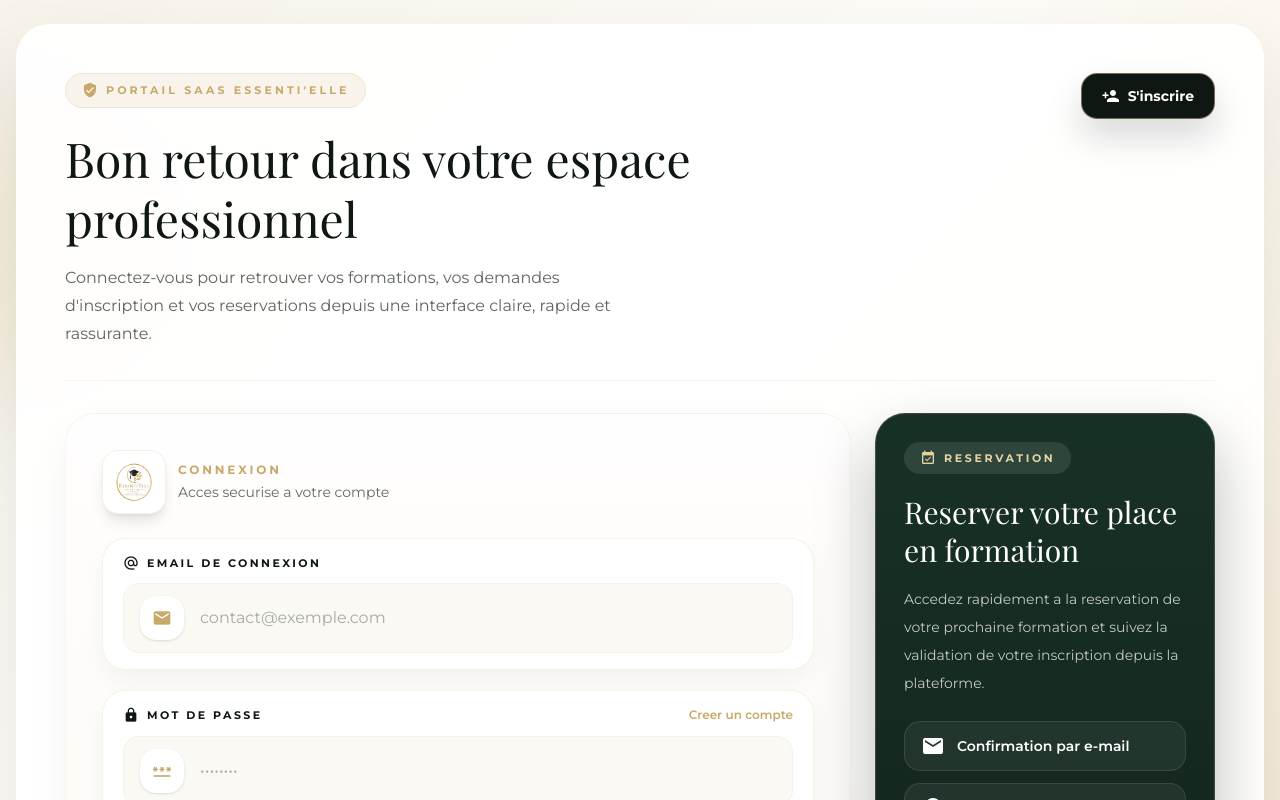
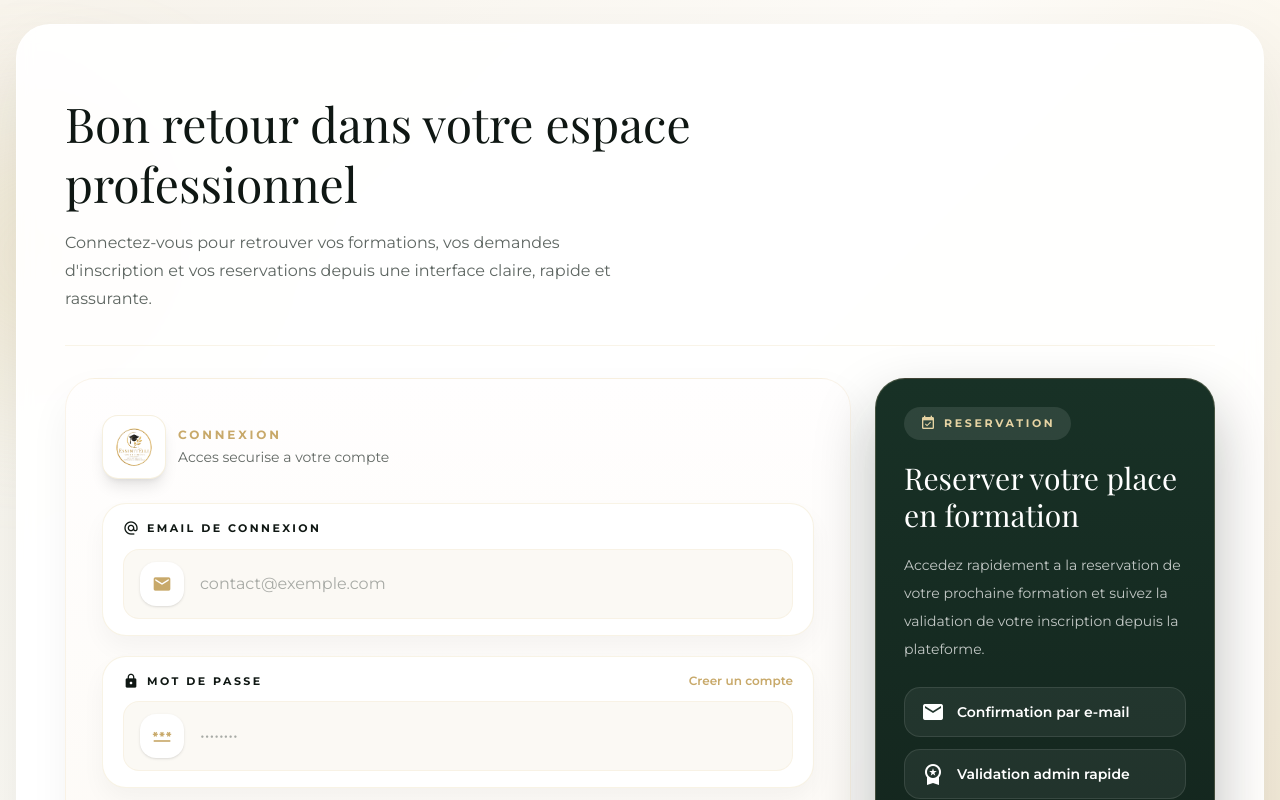
Before and after one commit to om4rh4ck/EssentielleApp, an Angular app: page /login in a window 1280 px wide. Shown: the top 800 px of the page. Built offline with nearby package versions, Linux system fonts and the light colour scheme; a web font is replaced by a local one.

Commit message:
Remove top login header actions

```diff
--- a/src/app/pages/login/login.ts
+++ b/src/app/pages/login/login.ts
@@ -20,20 +20,11 @@ import { MatIconModule } from '@angular/material/icon';
         <section class="w-full rounded-[34px] border border-white/70 bg-white/92 p-6 shadow-[0_30px_80px_rgba(17,28,22,0.10)] backdrop-blur sm:p-8 lg:p-10 xl:p-12 2xl:px-14">
           <div class="mb-8 flex flex-col gap-6 border-b border-[var(--color-brand-gold-300)]/25 pb-8 lg:flex-row lg:items-start lg:justify-between">
             <div class="max-w-2xl">
-              <div class="inline-flex items-center gap-2 rounded-full border border-[var(--color-brand-gold-300)]/40 bg-[var(--color-brand-cream)] px-4 py-2 text-[11px] font-bold uppercase tracking-[0.28em] text-[var(--color-brand-gold-500)]">
-                <mat-icon class="!h-[16px] !w-[16px] !text-[16px]">verified_user</mat-icon>
-                Portail SaaS Essenti'Elle
-              </div>
               <h1 class="mt-5 font-serif text-4xl leading-tight text-[var(--color-brand-green-900)] sm:text-5xl">Bon retour dans votre espace professionnel</h1>
               <p class="mt-4 max-w-xl text-sm leading-7 text-[var(--color-brand-green-800)]/72 sm:text-base">
                 Connectez-vous pour retrouver vos formations, vos demandes d'inscription et vos reservations depuis une interface claire, rapide et rassurante.
               </p>
             </div>
-
-            <a routerLink="/register" [queryParams]="registerQueryParams()" class="inline-flex items-center justify-center gap-2 rounded-2xl border border-[var(--color-brand-gold-300)]/45 bg-[var(--color-brand-green-900)] px-5 py-3 text-sm font-bold text-white shadow-[0_18px_35px_rgba(15,23,19,0.16)] transition hover:-translate-y-0.5 hover:bg-[var(--color-brand-green-800)]">
-              <mat-icon class="!h-[18px] !w-[18px] !text-[18px]">person_add</mat-icon>
-              S'inscrire
-            </a>
           </div>
 
           <div class="grid gap-6 xl:grid-cols-[minmax(0,1fr)_340px] 2xl:grid-cols-[minmax(0,1fr)_380px]">
```
